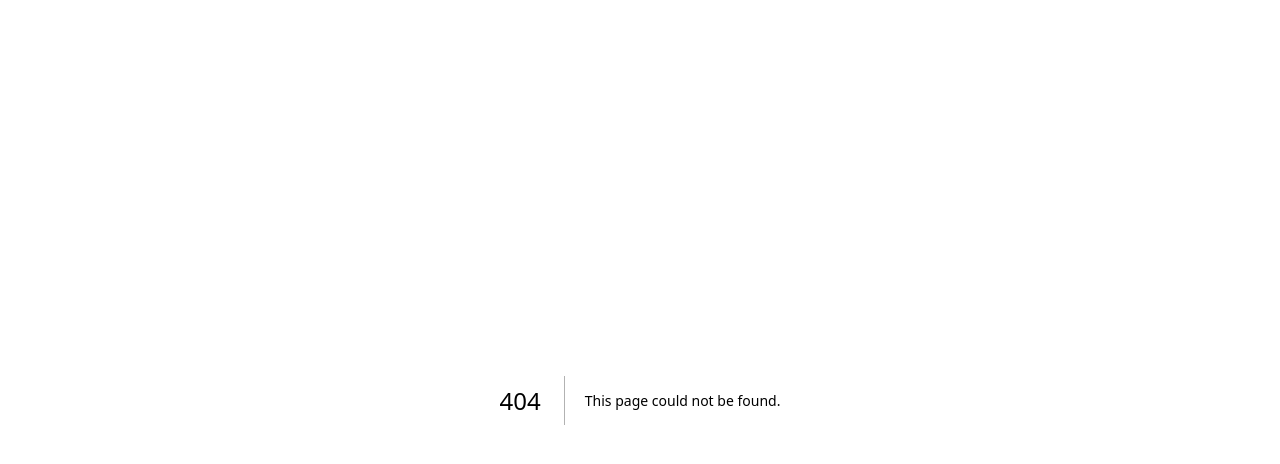
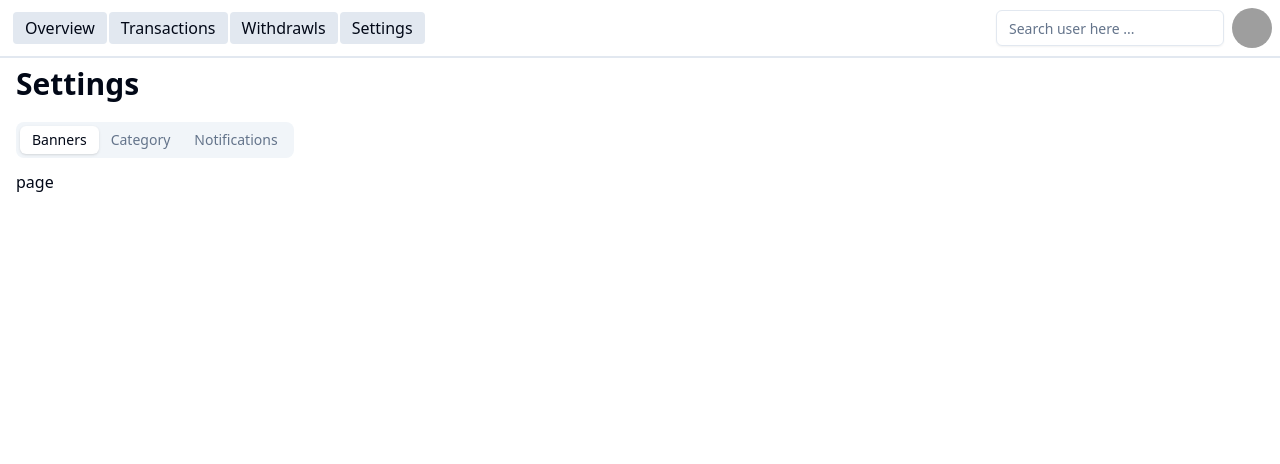
Before and after one commit to itz-kunal/omni-final-ecom-f, a Next.js app in the folder frontend/: page /admin/settings/banners in a window 1280 px wide. Before the commit this address had no page. Shown: the top 464 px of the page. Built offline with nearby package versions, Linux system fonts and the light colour scheme; grey boxes are pictures that could not be loaded.

Commit message:
Add files via upload

```diff
--- /dev/null
+++ b/frontend/src/app/admin/settings/banners/page.jsx
@@ -0,0 +1,9 @@
+import React from 'react'
+
+function page() {
+  return (
+    <div>page</div>
+  )
+}
+
+export default page
```
